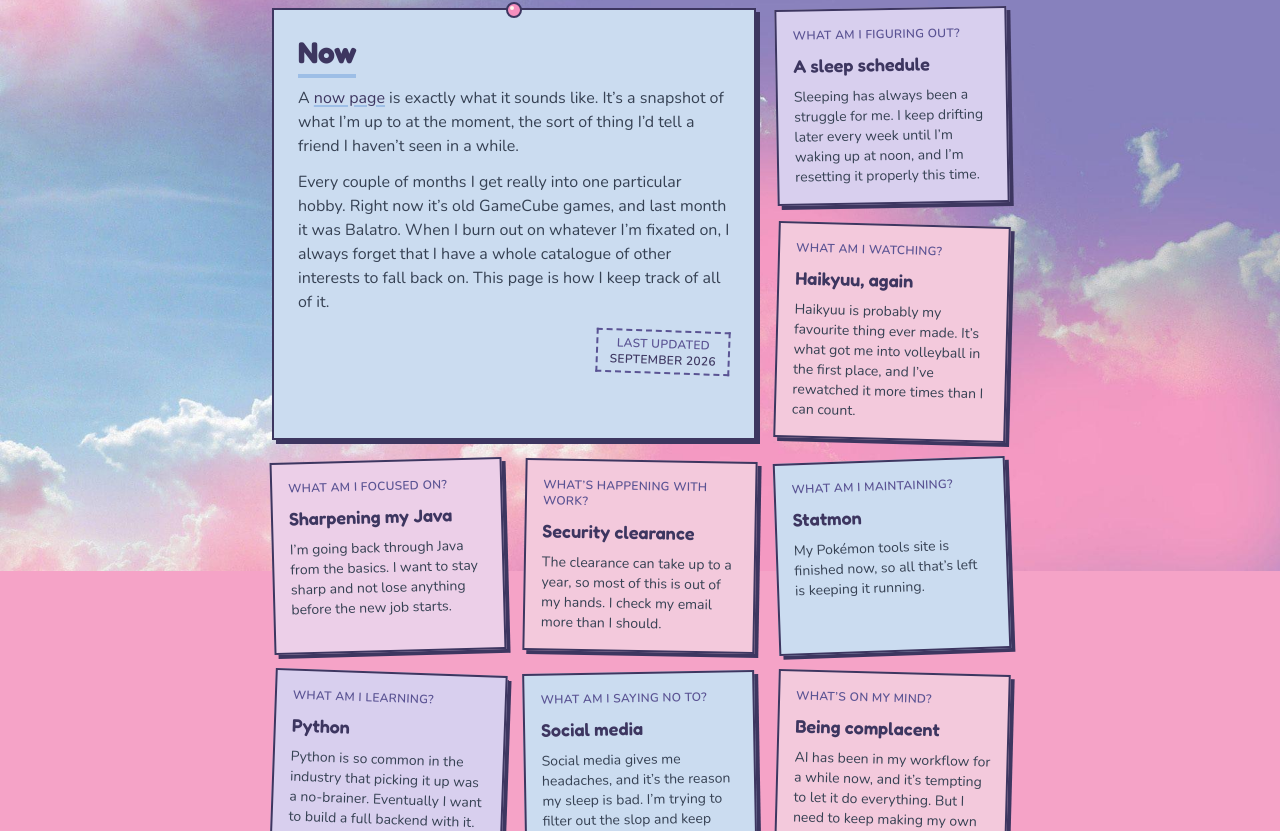
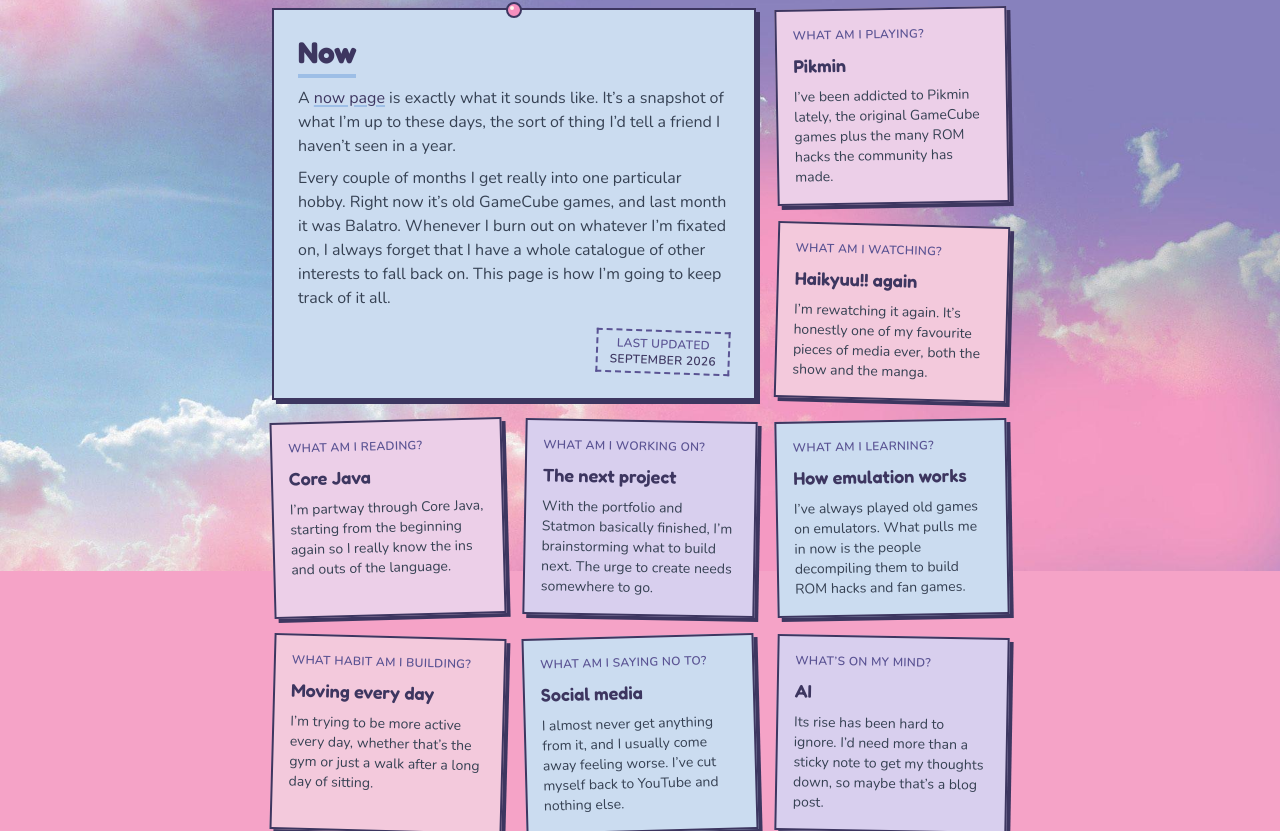
Before and after one commit to noahparknguyen/portfolio, a React (Vite) app: page /now in a window 1280 px wide. Shown: the part 229-1060 px from the top of the page. Built offline with nearby package versions, Linux system fonts and the light colour scheme.

Commit message:
Rewrote the Now page around eight plainer questions
Eleven cards had drifted into an inventory, with two of them asking almost
the same thing. Now it is eight, using the questions other now pages
actually cover, including what I am reading. Every answer is a sentence or
two.

```diff
--- a/src/components/sections/Now.jsx
+++ b/src/components/sections/Now.jsx
@@ -10,98 +10,96 @@
 const LAST_UPDATED = "September 2026";
 
 // Tints are a solved layout, not a free choice. The intro card carries Now's own
-// section hue (blue), and it touches four notes, so none of those can be blue.
-// The order below is checked for both tiers: no two touching cards share a hue
-// in the md 3-column grid OR in the single-column mobile stack.
-// Spread: violet x3, rose x3, blue x3, orchid x2.
+// section hue (blue), and it touches the first four notes, so none of those can
+// be blue. Beyond that, two notes touch whenever they sit 1 or 3 apart in this
+// array: 1 apart in the single-column mobile stack, 3 apart in the md
+// three-column grid once the intro's 2x2 span is accounted for. The order below
+// is one of 42 arrangements satisfying both tiers with an even 2-2-2-2 spread.
+//
+// Rotations are all within 1.5 degrees. Three notes used to sit at 2, which
+// breaks the guide's cap for anything wider than a compact card, and at 320px
+// every note is full width, so the cap applies to all of them.
+//
+// EIGHT cards, not eleven. The questions are the general ones real now pages
+// actually cover (work, reading, learning, health, saying no) rather than the
+// oddly specific ones this page opened with; "What am I reading?" is the
+// second most common topic in the directory and was missing entirely.
+//
+// A now page is "what you'd tell a friend you hadn't
+// seen in a year" (nownownow.com/about): focus and priorities, not an
+// inventory. Real now pages run 0-4 broad buckets, and eleven discrete ones
+// read as a list. Three pairs were merged rather than cut, so nothing true was
+// lost: the two "watching" cards, which were one letter apart and collided on
+// the board; Java and Python into one languages card; and the thin Statmon
+// card, whose only content the Creations page already carries.
+//
+// The prompts are specific to their own answer. Interchangeable ones like
+// "What am I focused on?" restate the premise of the whole page, and two of
+// them had ended up reading as the same question.
 const NOW_NOTES = [
   {
-    prompt: "What am I figuring out?",
-    answer: "A sleep schedule",
+    prompt: "What am I playing?",
+    answer: "Pikmin",
     explanation:
-      "Sleeping has always been a struggle for me. I keep drifting later every week until I’m waking up at noon, and I’m resetting it properly this time.",
-    tint: "bg-violet-soft",
+      "I’ve been addicted to Pikmin lately, the original GameCube games plus the many ROM hacks the community has made.",
+    tint: "bg-orchid-soft",
     rotate: "-rotate-[1deg]",
   },
   {
     prompt: "What am I watching?",
-    answer: "Haikyuu, again",
+    answer: "Haikyuu!! again",
     explanation:
-      "Haikyuu is probably my favourite thing ever made. It’s what got me into volleyball in the first place, and I’ve rewatched it more times than I can count.",
+      "I’m rewatching it again. It’s honestly one of my favourite pieces of media ever, both the show and the manga.",
     tint: "bg-rose-soft",
     rotate: "rotate-[1.5deg]",
   },
   {
-    prompt: "What am I focused on?",
-    answer: "Sharpening my Java",
+    prompt: "What am I reading?",
+    answer: "Core Java",
     explanation:
-      "I’m going back through Java from the basics. I want to stay sharp and not lose anything before the new job starts.",
+      "I’m partway through Core Java, starting from the beginning again so I really know the ins and outs of the language.",
     tint: "bg-orchid-soft",
     rotate: "-rotate-[1.5deg]",
   },
   {
-    prompt: "What’s happening with work?",
-    answer: "Security clearance",
+    prompt: "What am I working on?",
+    answer: "The next project",
     explanation:
-      "The clearance can take up to a year, so most of this is out of my hands. I check my email more than I should.",
-    tint: "bg-rose-soft",
+      "With the portfolio and Statmon basically finished, I’m brainstorming what to build next. The urge to create needs somewhere to go.",
+    tint: "bg-violet-soft",
     rotate: "rotate-[1deg]",
   },
   {
-    prompt: "What am I maintaining?",
-    answer: "Statmon",
+    prompt: "What am I learning?",
+    answer: "How emulation works",
     explanation:
-      "My Pokémon tools site is finished now, so all that’s left is keeping it running.",
+      "I’ve always played old games on emulators. What pulls me in now is the people decompiling them to build ROM hacks and fan games.",
     tint: "bg-blue-soft",
-    rotate: "-rotate-[2deg]",
+    rotate: "-rotate-[1deg]",
   },
   {
-    prompt: "What am I learning?",
-    answer: "Python",
+    prompt: "What habit am I building?",
+    answer: "Moving every day",
     explanation:
-      "Python is so common in the industry that picking it up was a no-brainer. Eventually I want to build a full backend with it.",
-    tint: "bg-violet-soft",
-    rotate: "rotate-[2deg]",
+      "I’m trying to be more active every day, whether that’s the gym or just a walk after a long day of sitting.",
+    tint: "bg-rose-soft",
+    rotate: "rotate-[1.5deg]",
   },
   {
     prompt: "What am I saying no to?",
     answer: "Social media",
     explanation:
-      "Social media gives me headaches, and it’s the reason my sleep is bad. I’m trying to filter out the slop and keep YouTube as the only thing I sit down for.",
+      "I almost never get anything from it, and I usually come away feeling worse. I’ve cut myself back to YouTube and nothing else.",
     tint: "bg-blue-soft",
-    rotate: "-rotate-[1deg]",
+    rotate: "-rotate-[1.5deg]",
   },
   {
     prompt: "What’s on my mind?",
-    answer: "Being complacent",
+    answer: "AI",
     explanation:
-      "AI has been in my workflow for a while now, and it’s tempting to let it do everything. But I need to keep making my own decisions. It’s a tool, not a miracle worker.",
-    tint: "bg-rose-soft",
-    rotate: "rotate-[1.5deg]",
-  },
-  {
-    prompt: "What did I just start?",
-    answer: "Back in the gym",
-    explanation:
-      "I’m back to basic weightlifting, a couple of sessions a week. The goal is a routine I actually stick to, with no missed days.",
-    tint: "bg-blue-soft",
-    rotate: "-rotate-[2deg]",
-  },
-  {
-    prompt: "What am I playing?",
-    answer: "Pikmin & GameCube",
-    explanation:
-      "I’m pretty addicted to Pikmin right now, enough that I’m thinking about picking speedrunning back up.",
-    tint: "bg-orchid-soft",
+      "Its rise has been hard to ignore. I’d need more than a sticky note to get my thoughts down, so maybe that’s a blog post.",
+    tint: "bg-violet-soft",
     rotate: "rotate-[1deg]",
-  },
-  {
-    prompt: "Who am I watching?",
-    answer: "Sarah Z & SnapCube",
-    explanation:
-      "Sarah Z on YouTube and SnapCube on Twitch are pretty much the only creators I keep up with these days.",
-    tint: "bg-violet-soft",
-    rotate: "-rotate-[1deg]",
   },
 ];
 
@@ -112,7 +110,7 @@
         <PinnedCard
           bg="bg-blue-soft"
           padding="p-4 md:p-6"
-          className="relative md:col-span-2 md:row-span-2"
+          className="relative flex flex-col md:col-span-2 md:row-span-2"
         >
           <Pin className="absolute -top-2 left-1/2 -translate-x-1/2" />
           <SectionTitle accent="blue" id="now-heading">
@@ -120,21 +118,28 @@
           </SectionTitle>
           <p className="mt-2 max-w-prose text-gray-700">
             A{" "}
-            <TextLink href="https://nownownow.com" accent="blue" external>
+            <TextLink href="https://nownownow.com/about" accent="blue" external>
               now page
             </TextLink>{" "}
             is exactly what it sounds like. It&rsquo;s a snapshot of what
-            I&rsquo;m up to at the moment, the sort of thing I&rsquo;d tell a
-            friend I haven&rsquo;t seen in a while.
+            I&rsquo;m up to these days, the sort of thing I&rsquo;d tell a
+            friend I haven&rsquo;t seen in a year.
           </p>
-          <p className="mt-3 max-w-prose text-gray-700">
+          <p className="mt-2 max-w-prose text-gray-700">
             Every couple of months I get really into one particular hobby. Right
             now it&rsquo;s old GameCube games, and last month it was Balatro.
-            When I burn out on whatever I&rsquo;m fixated on, I always forget
-            that I have a whole catalogue of other interests to fall back on.
-            This page is how I keep track of all of it.
+            Whenever I burn out on whatever I&rsquo;m fixated on, I always
+            forget that I have a whole catalogue of other interests to fall back
+            on. This page is how I&rsquo;m going to keep track of it all.
           </p>
-          <div className="mt-4 flex justify-end">
+          {/* Pushed to the foot at md, where the card's `row-span-2` makes it
+              taller than its own content: the stamp used to sit right under the
+              prose and leave 110px of dead paper below it, 23% of the card.
+              `mt-auto` reads as a date stamped at the bottom of a document,
+              which is the same move the Achievements cards make with their
+              "Unlocked" line. Stays `mt-4` below md, where the card is its
+              natural height and there is no slack to distribute. */}
+          <div className="mt-4 flex justify-end md:mt-auto">
             <div className="rotate-2 border-2 border-dashed border-label px-3 py-1 text-center">
               <Eyebrow as="p">Last updated</Eyebrow>
               <Eyebrow as="p" tone="ink">
```
